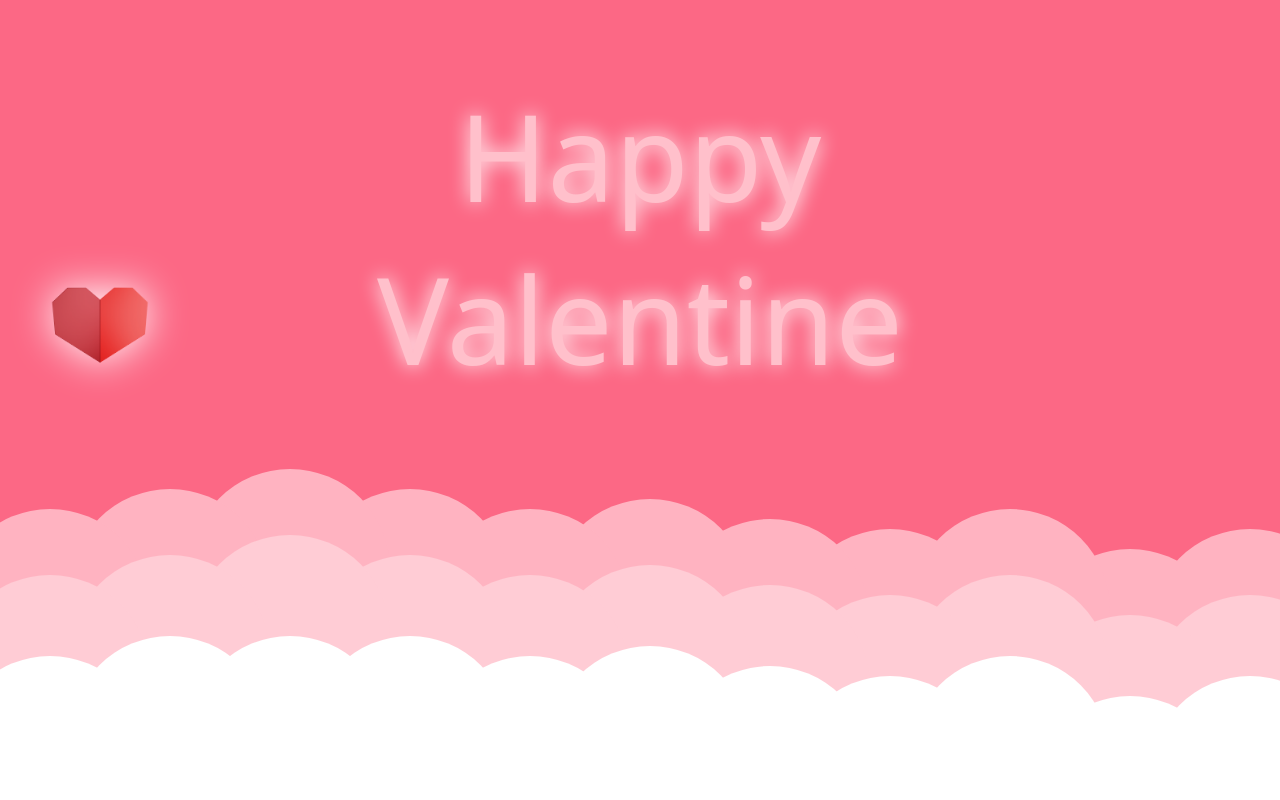
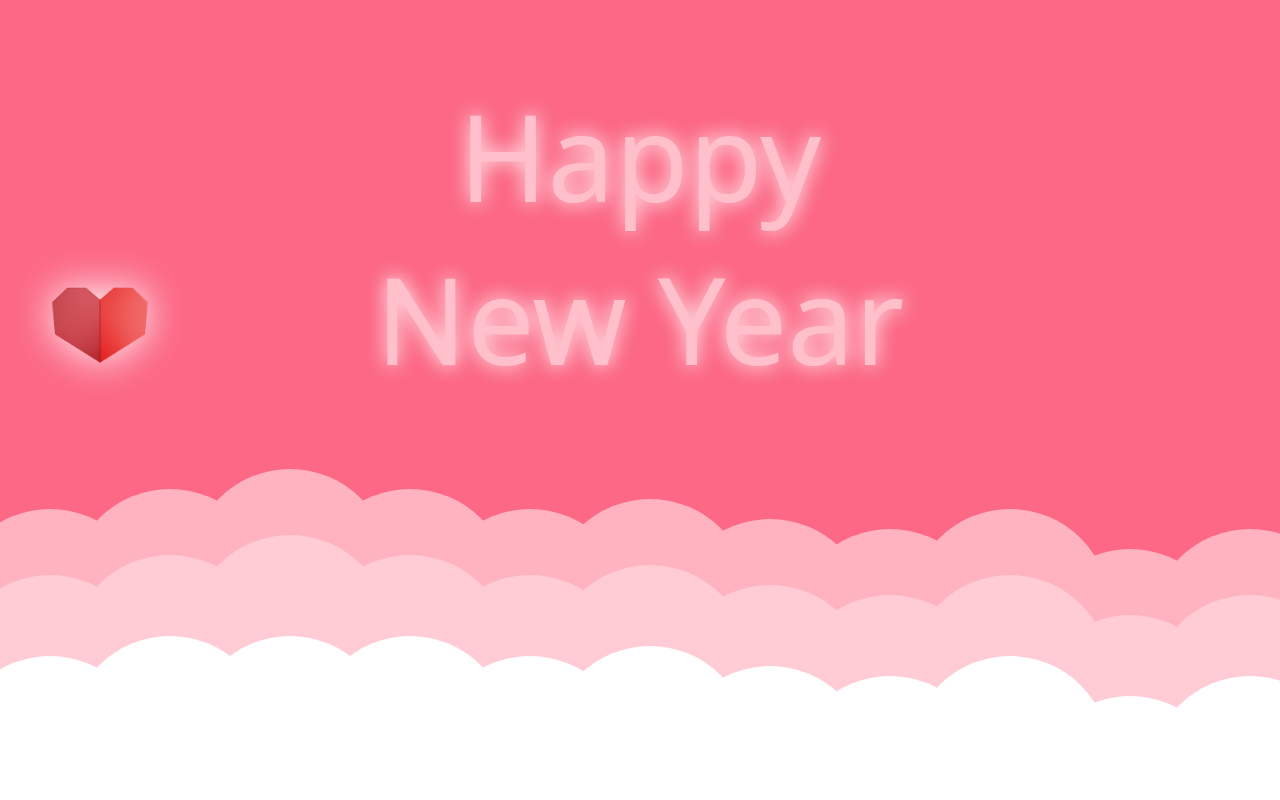
Before and after one commit to lehoangdz/gift, a plain HTML site: page job1/index.html in a window 1280 px wide. Drawn offline with Linux system fonts and the light colour scheme; a web font is replaced by a local one.

Commit message:
Update index.html

```diff
--- a/job1/index.html
+++ b/job1/index.html
@@ -27,7 +27,7 @@
 
         <div class="boxTitle">
             <p class="firstTitle partTitle">Happy</p>
-            <p class="secondTitle partTitle">Valentine</p>
+            <p class="secondTitle partTitle">New Year</p>
         </div>
 
         <div class="boxCloud">
```
